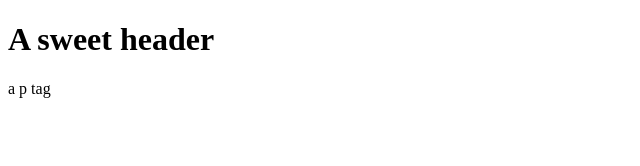
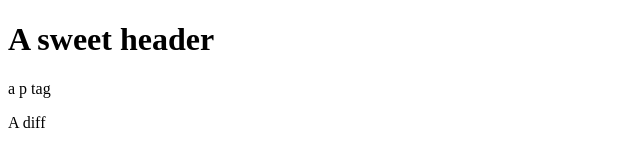
Before and after one commit to samuelkobe/iat381-lab3-example, a plain HTML site: page index.html in a window 1280 px wide. Shown: the full height of the page, 0-640 px from the left. Drawn offline with Linux system fonts and the light colour scheme.

Commit message:
hello changes

```diff
--- a/index.html
+++ b/index.html
@@ -5,5 +5,9 @@
   <body>
   	<h1>A sweet header</h1>
   	<p>a p tag</p>
+
+  	<div>
+  		A diff
+  	</div>
   </body>
 </html>
```
